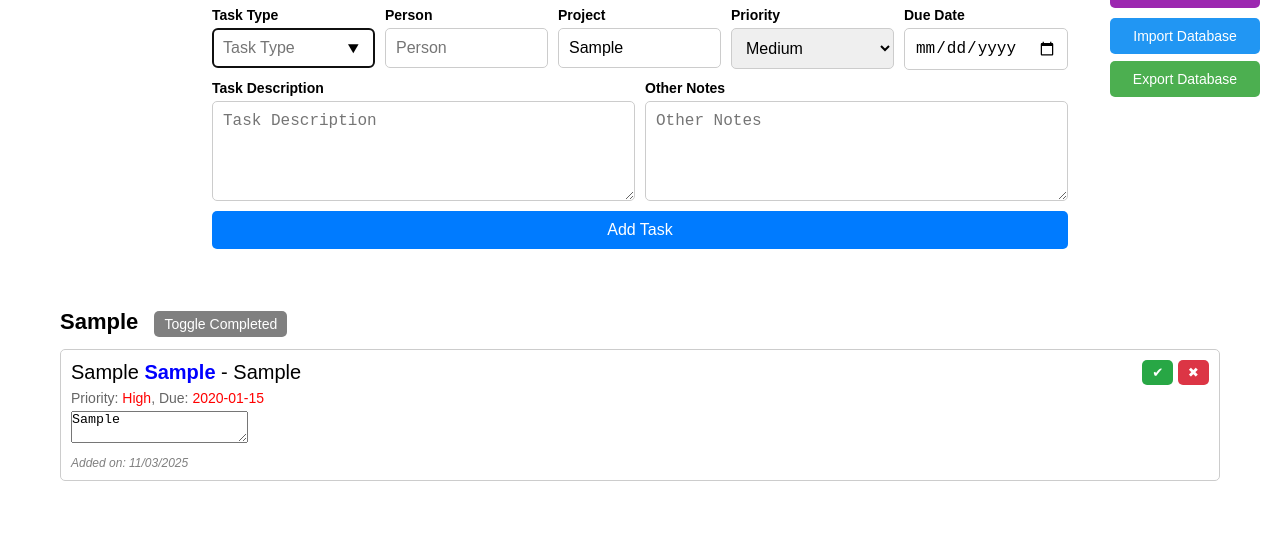
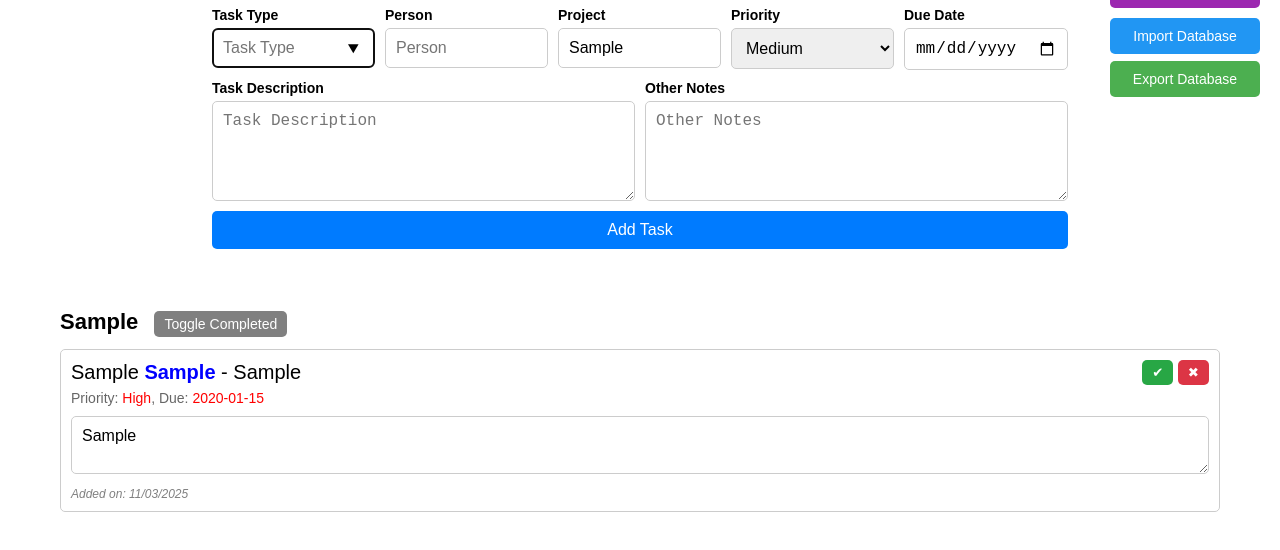
Before and after one commit to ARa2of/-Local-Task-Management-Tool-To-Do-List, a plain HTML site: page index.html in a window 1280 px wide. Both pictures are taken after typing "Sample", "Sample", "Sample", "2020-01-15", "Sample", "Sample" into the empty fields and a click on the button "Add Task". Shown: the part 94-644 px from the top of the page. Drawn offline with Linux system fonts and the light colour scheme.

Commit message:
Update style.css

```diff
--- a/style.css
+++ b/style.css
@@ -287,3 +287,25 @@ h2 {
     margin-top: 5px;
     font-style: italic;
 }
+
+.note-highlight {
+    background-color: yellow;
+}
+
+/* Styles for the "Other Notes" textarea */
+.task-item .task-notes textarea {
+    width: 100%; /* Match the width of the task box */
+    padding: 10px; /* Match the padding of the task box */
+    font-family: 'Work Sans', sans-serif; /* Use the same font as the task text */
+    font-size: 16px; /* 2 points smaller than the task text (16px - 2px = 14px) */
+    border: 1px solid #ccc; /* Match the border of the task box */
+    border-radius: 5px; /* Match the border radius of the task box */
+    resize: vertical; /* Allow vertical resizing */
+    background-color: transparent; /* Match the background of the task box */
+    color: inherit; /* Inherit the text color from the parent */
+}
+
+/* Ensure the textarea fits within the task box */
+.task-item .task-notes {
+    margin-top: 5px; /* Add some spacing between task details and notes */
+}
```
